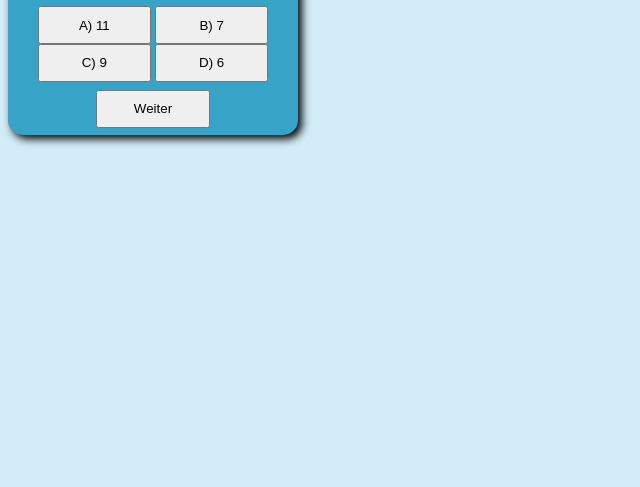
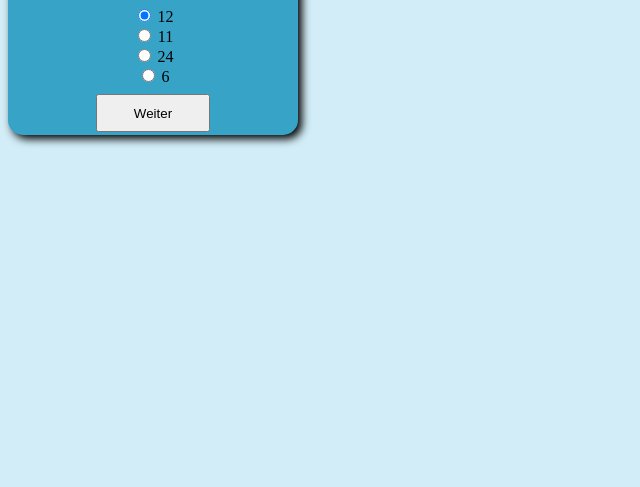
Before and after one commit to Jugendhackt/Kennst-du-den-Sport, a plain HTML site: page Frontend/Fußball.html in a window 1280 px wide. Shown: the part 313-800 px from the top of the page, without its empty margins (0-640 px from the left). Drawn offline with Linux system fonts and the light colour scheme.

Commit message:
added radio buttons where you can only choose once

```diff
--- a/Frontend/Fußball.html
+++ b/Frontend/Fußball.html
@@ -20,24 +20,74 @@
             </div>
 
             <div>
-                <button class="java" onclick="myFunction(this, 'lightgreen')">A) 11</button>
-                <button class="java" onclick="myFunction(this, 'red')">B) 7</button>
-                <button class="java" onclick="myFunction(this, 'red')">C) 9</button>
-                <button class="java" onclick="myFunction(this, 'red')">D) 6</button>
-                </div>
+
+
+<div>
+  <input type="radio" id="huey" name="drone" value="huey"onclick="myFunction(document.getElementById('hueylabel'))"
+         checked>
+  <label id="hueylabel"for="huey">12</label>
+</div>
+
+<div>
+  <input type="radio" id="dewey" name="drone" value="dewey"onclick="myFunction(document.getElementById('deweylabel'))">
+  <label id="deweylabel" for="dewey">11</label>
+</div>
+
+<div>
+  <input type="radio" id="louie" name="drone" value="louie"onclick="myFunction(document.getElementById('louielabel'))">
+  <label id="louielabel" for="louie">24</label>
+</div>
+
+<div>
+    <input type="radio" id="D" name="drone" value="dewey"onclick="myFunction(document.getElementById('Dlabel'))">
+    <label id="Dlabel" for="dewey">6</label>
+  </div>
+
+</div>
 
                 <div>
                     <button class="absende-button" onclick="window.location.href = 'Fußball1.html'">Weiter </button>
                 </div>
 
-        </div>
+
+            </div>
         <script>
 
-            function myFunction(elmnt,clr) {
+        let data = {
+            correct : "11",
+            answers : [
+                "12",
+                "11",
+                "24",
+                "6"
+            ],
+
+         };
+
+            function myFunction(elmnt) {
+
+                console.log(data.answers[1]);
+                console.log(elmnt)
+                let gedrueckt = elmnt.textContent;
+                document.getElementById("D").disabled = true;
+                document.getElementById("huey").disabled = true;
+                document.getElementById("louie").disabled = true;
+                document.getElementById("dewey").disabled = true;
+                if (data.correct == gedrueckt){
+                    console.log("erfolg");
+                    clr = 'green';}
+                else{
+                    console.log("leider falsch");
+                    clr = 'red';}
 
              elmnt.style.color = clr;
 
+             element = document.querySelector('input[id="dewey"]:checked')
+
             }
+
+
+
 
             </script>
             </div>
```
Also changed, not shown: 1 other file.
